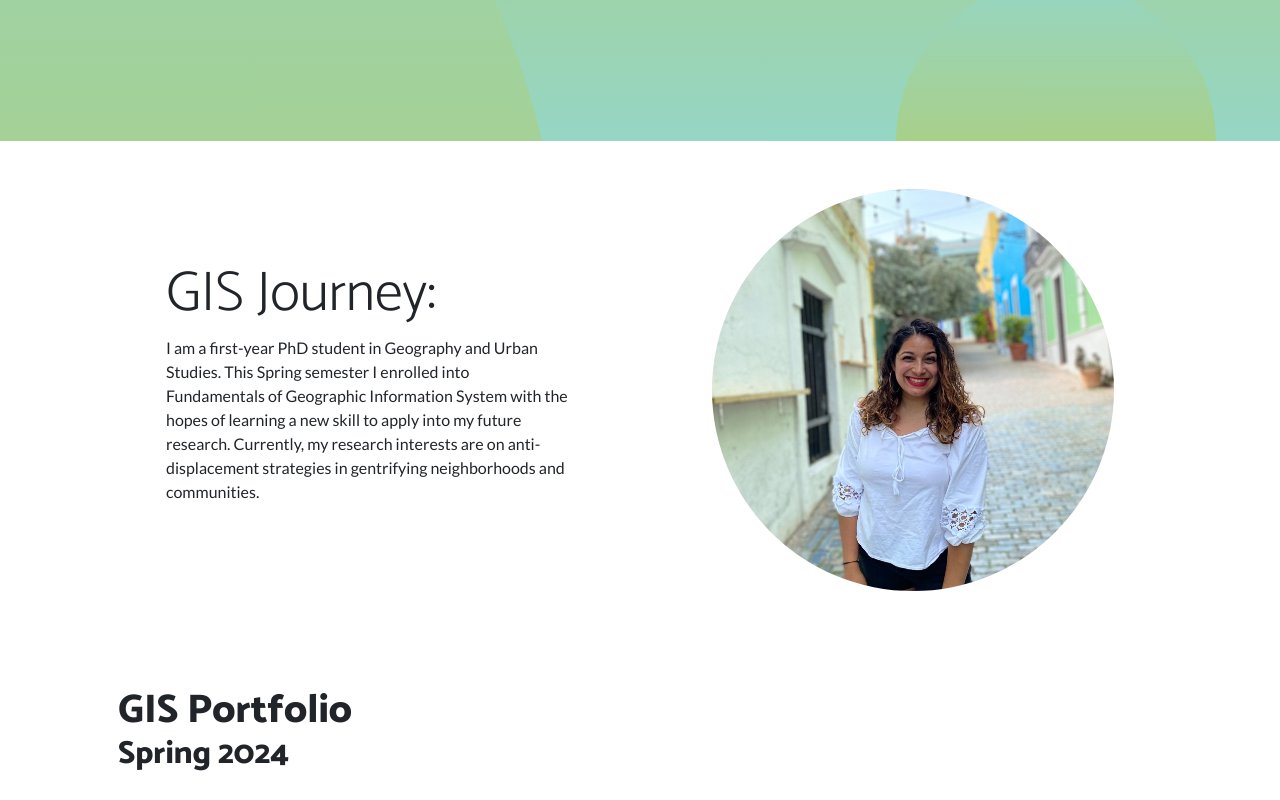
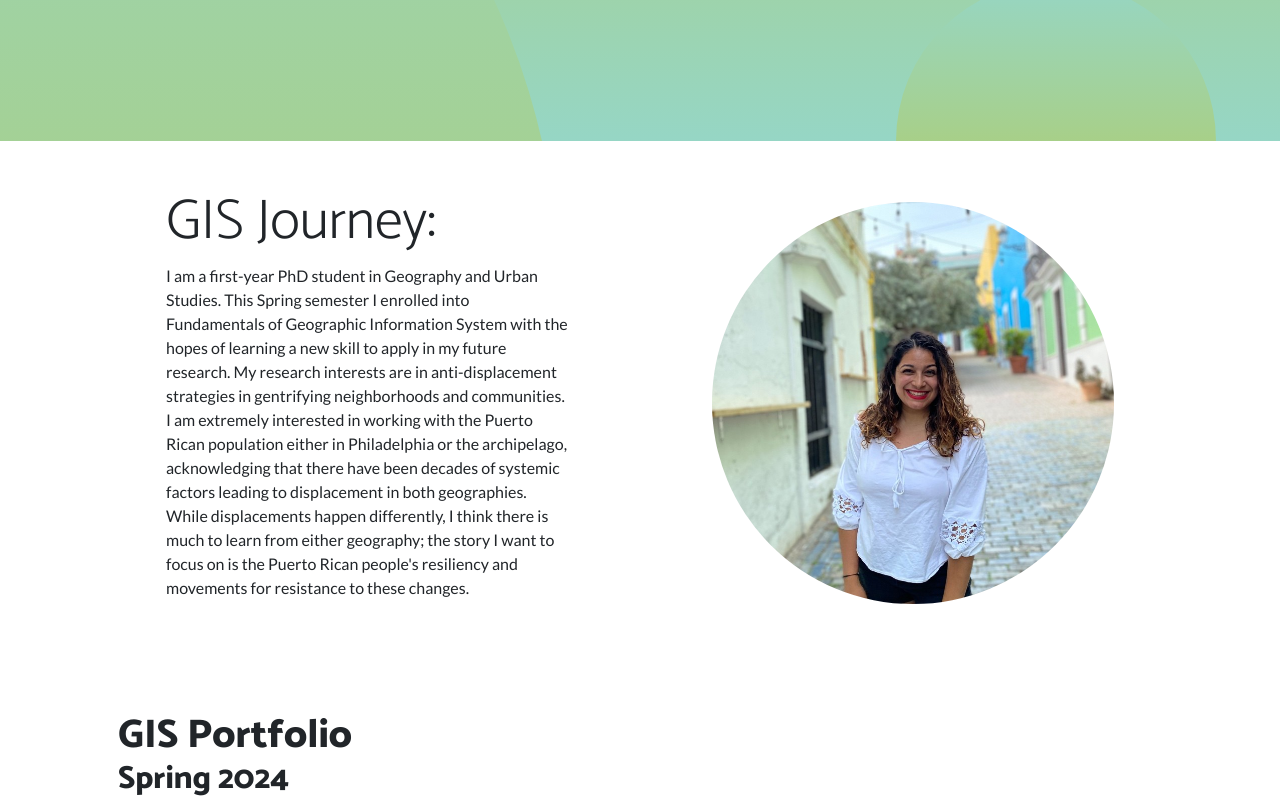
Before and after one commit to jasminvg/jasminvg, a plain HTML site: page index.html in a window 1280 px wide. Shown: the part 565-1365 px from the top of the page. Drawn offline with nearby package versions, Linux system fonts and the light colour scheme.

Commit message:
Update index.html

```diff
--- a/index.html
+++ b/index.html
@@ -52,7 +52,7 @@ t<!DOCTYPE html>
                     <div class="col-lg-6 order-lg-1">
                         <div class="p-5">
                             <h2 class="display-4">GIS Journey:</h2>
-                            <p>I am a first-year PhD student in Geography and Urban Studies. This Spring semester I enrolled into Fundamentals of Geographic Information System with the hopes of learning a new skill to apply into my future research. Currently, my research interests are on anti-displacement strategies in gentrifying neighborhoods and communities.</p>
+                            <p>I am a first-year PhD student in Geography and Urban Studies. This Spring semester I enrolled into Fundamentals of Geographic Information System with the hopes of learning a new skill to apply in my future research. My research interests are in anti-displacement strategies in gentrifying neighborhoods and communities. I am extremely interested in working with the Puerto Rican population either in Philadelphia or the archipelago, acknowledging that there have been decades of systemic factors leading to displacement in both geographies. While displacements happen differently, I think there is much to learn from either geography; the story I want to focus on is the Puerto Rican people's resiliency and movements for resistance to these changes.  </p>
                         </div>
                     </div>
                 </div>
```
